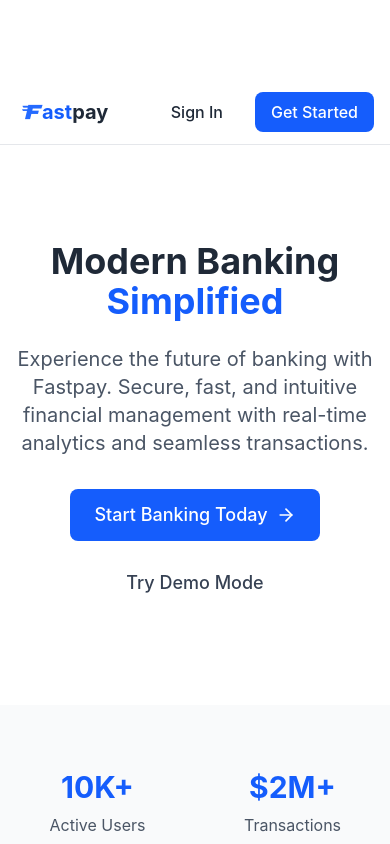
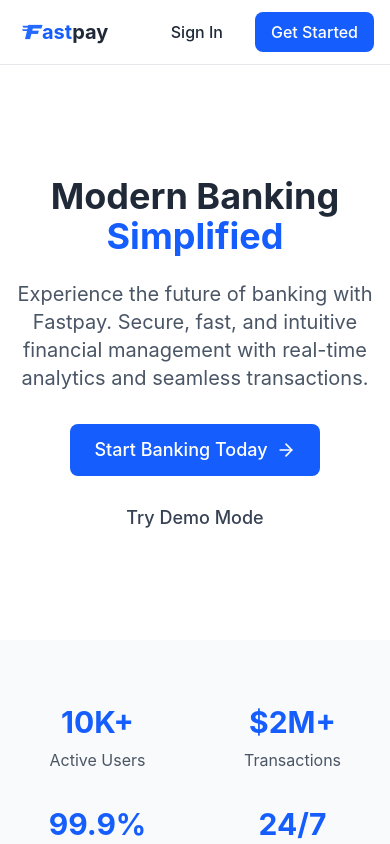
Before and after one commit to Hatykuxordik/fastpay, a Next.js app: page / in a window 390 px wide. Shown: the top 844 px of the page. Built offline with nearby package versions, Linux system fonts and the light colour scheme; no server answers; what i18next-resources-to-backend would draw is missing.

Commit message:
Fix Mobile nav

```diff
--- a/src/app/page.tsx
+++ b/src/app/page.tsx
@@ -66,7 +66,7 @@ export default function HomePage() {
   return (
     <div className="min-h-screen bg-white dark:bg-gray-900">
       {/* Header */}
-      <header className="border-b border-gray-200 dark:border-gray-700">
+      <header className="fixed md:sticky top-0 left-0 right-0 z-50 border-b border-gray-200 dark:border-gray-700">
         <div className="max-w-7xl mx-auto px-4 sm:px-6 lg:px-8">
           <div className="flex items-center justify-between h-16">
             <div className="flex items-center -space-x-1.5">
--- a/src/components/layout/Header.tsx
+++ b/src/components/layout/Header.tsx
@@ -4,7 +4,18 @@ import React, { useState, useRef, useEffect } from "react";
 import Link from "next/link";
 import Image from "next/image";
 import { useRouter } from "next/navigation";
-import { Search, Moon, Sun, User, Menu, X, Bell, LogOut, Settings, ChevronDown } from "lucide-react";
+import {
+  Search,
+  Moon,
+  Sun,
+  User,
+  Menu,
+  X,
+  Bell,
+  LogOut,
+  Settings,
+  ChevronDown,
+} from "lucide-react";
 import { Button } from "@/components/ui/Button";
 import { NotificationCenter } from "@/components/ui/NotificationCenter";
 import { useApp } from "@/contexts/AppContext";
@@ -25,7 +36,9 @@ export const Header: React.FC<HeaderProps> = ({ user, onMenuToggle }) => {
   const userMenuRef = useRef<HTMLDivElement>(null);
 
   // Check if user is in guest mode
-  const isGuest = typeof window !== "undefined" && localStorage.getItem("isGuestMode") === "true";
+  const isGuest =
+    typeof window !== "undefined" &&
+    localStorage.getItem("isGuestMode") === "true";
 
   const toggleMobileMenu = () => {
     setMobileMenuOpen(!mobileMenuOpen);
@@ -53,7 +66,10 @@ export const Header: React.FC<HeaderProps> = ({ user, onMenuToggle }) => {
   // Close user menu when clicking outside
   useEffect(() => {
     const handleClickOutside = (event: MouseEvent) => {
-      if (userMenuRef.current && !userMenuRef.current.contains(event.target as Node)) {
+      if (
+        userMenuRef.current &&
+        !userMenuRef.current.contains(event.target as Node)
+      ) {
         setUserMenuOpen(false);
       }
     };
@@ -66,7 +82,7 @@ export const Header: React.FC<HeaderProps> = ({ user, onMenuToggle }) => {
 
   return (
     <>
-      <header className="bg-theme-card border-b border-theme fixed md:sticky top-0 left-0 right-0 z-50">
+      <header className="fixed md:sticky top-0 left-0 right-0 z-50 bg-theme-card border-b border-theme">
         <div className="max-w-7xl mx-auto px-4 sm:px-6 lg:px-8">
           <div className="flex items-center justify-between h-14 md:h-16">
             {/* Mobile Menu Button */}
@@ -179,7 +195,11 @@ export const Header: React.FC<HeaderProps> = ({ user, onMenuToggle }) => {
                     <User className="h-5 w-5" />
                     <span className="hidden md:block text-sm font-medium">
                       {user.user_metadata?.name || user.email || "User"}
-                      {isGuest && <span className="text-xs text-yellow-600 ml-1">(Guest)</span>}
+                      {isGuest && (
+                        <span className="text-xs text-yellow-600 ml-1">
+                          (Guest)
+                        </span>
+                      )}
                     </span>
                     <ChevronDown className="h-4 w-4" />
                   </button>
@@ -194,7 +214,9 @@ export const Header: React.FC<HeaderProps> = ({ user, onMenuToggle }) => {
                         {isGuest ? (
                           <p className="text-xs text-yellow-600">Guest Mode</p>
                         ) : (
-                          <p className="text-xs text-theme-muted">{user.email}</p>
+                          <p className="text-xs text-theme-muted">
+                            {user.email}
+                          </p>
                         )}
                       </div>
 
@@ -254,7 +276,7 @@ export const Header: React.FC<HeaderProps> = ({ user, onMenuToggle }) => {
       {/* Mobile Menu Overlay */}
       {mobileMenuOpen && (
         <div
-          className="md:hidden fixed inset-0 z-40 bg-black bg-opacity-50"
+          className="md:hidden fixed inset-0 z-40 bg-gray-500/75"
           onClick={toggleMobileMenu}
         >
           <div
--- a/src/locales/fr.json
+++ b/src/locales/fr.json
@@ -114,7 +114,7 @@
     "allTransactions": "Toutes les Transactions",
     "income": "Revenus",
     "expenses": "Dépenses",
-    "transfer": "Transfet",
+    "transfer": "Transfert",
     "deposit": "Dépôt",
     "withdrawal": "Retrait",
     "payment": "Paiement",
```
